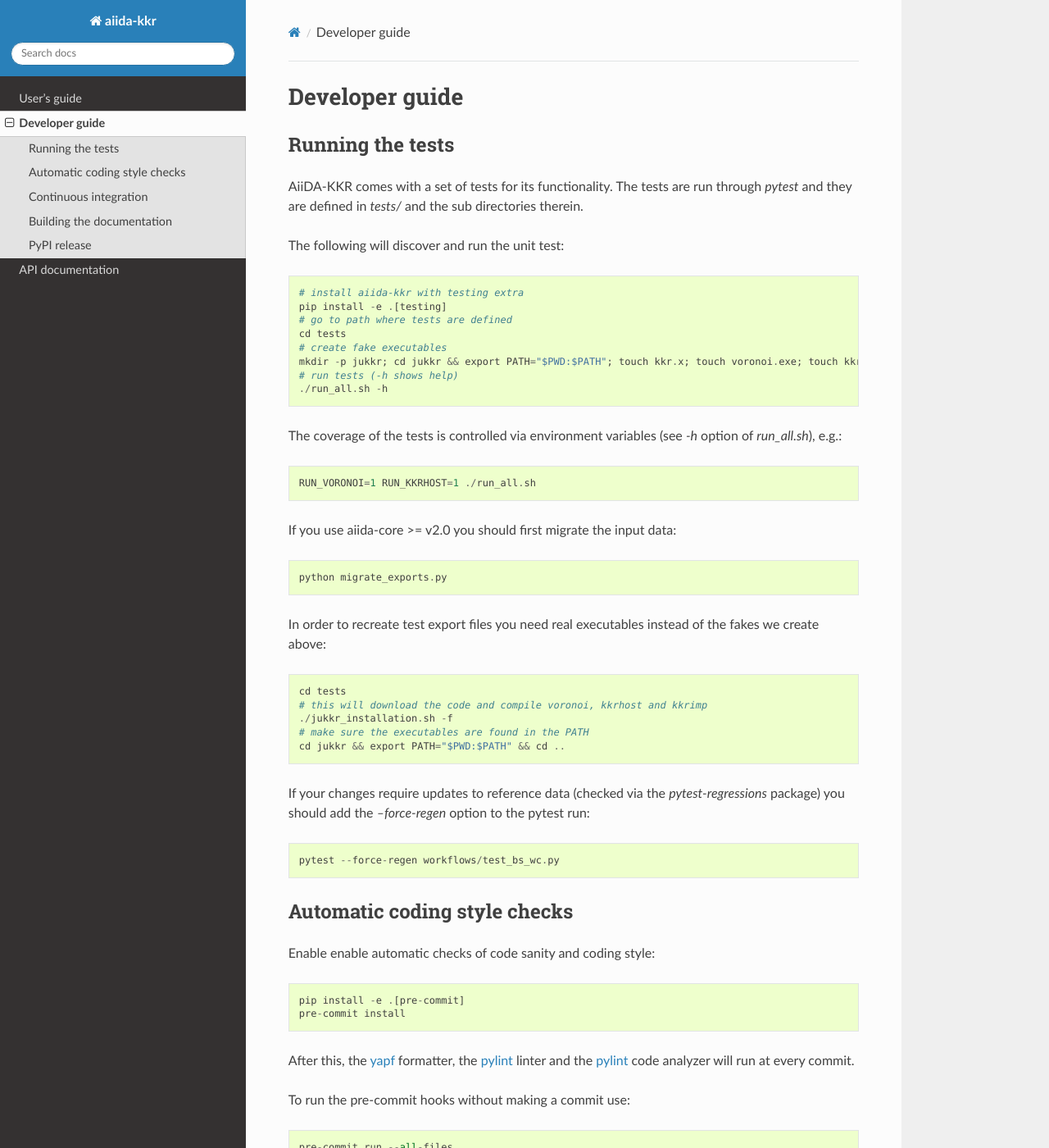
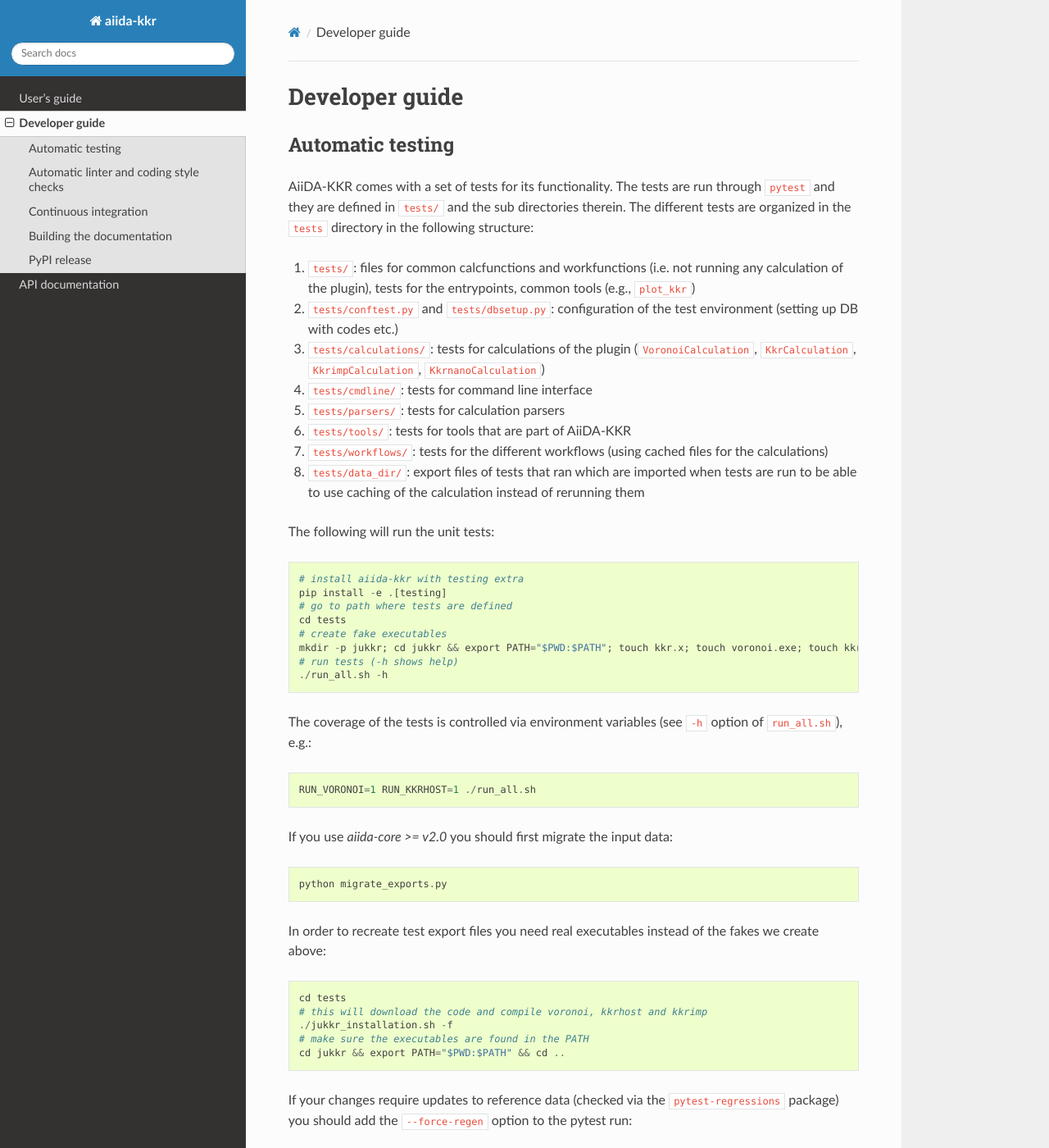
Before and after one commit to JuDFTteam/aiida-kkr, a Sphinx documentation site: the page built from docs/source/developer_guide/index.rst, in a window 1280 px wide and 1400 px high. Shown: the whole window at 82% size. Built offline with Sphinx 7.4.7 and the Read the Docs theme 3.1.0, drawn with Linux system fonts in a browser that asks for light colours; some of the changed text lies outside the part shown.

Commit message:
Update developer guide

```diff
--- a/docs/source/developer_guide/index.rst
+++ b/docs/source/developer_guide/index.rst
@@ -2,12 +2,22 @@
 Developer guide
 ===============
 
-Running the tests
+Automatic testing
 +++++++++++++++++
 
-AiiDA-KKR comes with a set of tests for its functionality. The tests are run through `pytest` and they are defined in `tests/` and the sub directories therein.
+AiiDA-KKR comes with a set of tests for its functionality. The tests are run through ``pytest`` and they are defined in ``tests/`` and the sub directories therein.
+The different tests are organized in the ``tests`` directory in the following structure:
 
-The following will discover and run the unit test::
+#. ``tests/``: files for common calcfunctions and workfunctions (i.e. not running any calculation of the plugin), tests for the entrypoints, common tools (e.g., ``plot_kkr``)
+#. ``tests/conftest.py`` and ``tests/dbsetup.py``: configuration of the test environment (setting up DB with codes etc.)
+#. ``tests/calculations/``: tests for calculations of the plugin (``VoronoiCalculation``, ``KkrCalculation``, ``KkrimpCalculation``, ``KkrnanoCalculation``)
+#. ``tests/cmdline/``: tests for command line interface
+#. ``tests/parsers/``: tests for calculation parsers
+#. ``tests/tools/``: tests for tools that are part of AiiDA-KKR
+#. ``tests/workflows/``: tests for the different workflows (using cached files for the calculations)
+#. ``tests/data_dir/``: export files of tests that ran which are imported when tests are run to be able to use caching of the calculation instead of rerunning them
+
+The following will run the unit tests::
 
     # install aiida-kkr with testing extra
     pip install -e .[testing]
@@ -18,11 +28,11 @@ The following will discover and run the unit test::
     # run tests (-h shows help)
     ./run_all.sh -h
 
-The coverage of the tests is controlled via environment variables (see `-h` option of `run_all.sh`), e.g.::
+The coverage of the tests is controlled via environment variables (see ``-h`` option of ``run_all.sh``), e.g.::
 
     RUN_VORONOI=1 RUN_KKRHOST=1 ./run_all.sh
 
-If you use aiida-core >= v2.0 you should first migrate the input data::
+If you use `aiida-core >= v2.0` you should first migrate the input data::
 
     python migrate_exports.py
 
@@ -34,12 +44,14 @@ In order to recreate test export files you need real executables instead of the
     # make sure the executables are found in the PATH
     cd jukkr && export PATH="$PWD:$PATH" && cd ..
 
-If your changes require updates to reference data (checked via the `pytest-regressions` package) you should add the `--force-regen` option to the pytest run::
+If your changes require updates to reference data (checked via the ``pytest-regressions`` package) you should add the ``--force-regen`` option to the pytest run::
 
     pytest --force-regen workflows/test_bs_wc.py
 
-Automatic coding style checks
-+++++++++++++++++++++++++++++
+
+
+Automatic linter and coding style checks
+++++++++++++++++++++++++++++++++++++++++
 
 Enable enable automatic checks of code sanity and coding style::
 
@@ -47,9 +59,7 @@ Enable enable automatic checks of code sanity and coding style::
     pre-commit install
 
 After this, the `yapf <https://github.com/google/yapf>`_ formatter,
-the `pylint <https://www.pylint.org/>`_ linter
-and the `pylint <https://www.pylint.org/>`_ code analyzer will
-run at every commit.
+the `pylint <https://www.pylint.org/>`_ linter and code analyzer will run at every commit.
 
 To run the pre-commit hooks without making a commit use::
 
@@ -68,6 +78,7 @@ Continuous integration
 #. run all tests for the ``django`` ORM
 #. build the documentation
 #. check coding style and version number (not required to pass by default)
+#. run CI tests
 
 Building the documentation
 ++++++++++++++++++++++++++
```
Also changed, not shown: other parts of docs/source/developer_guide/index.rst (+1 -1 lines), 2 other files.
